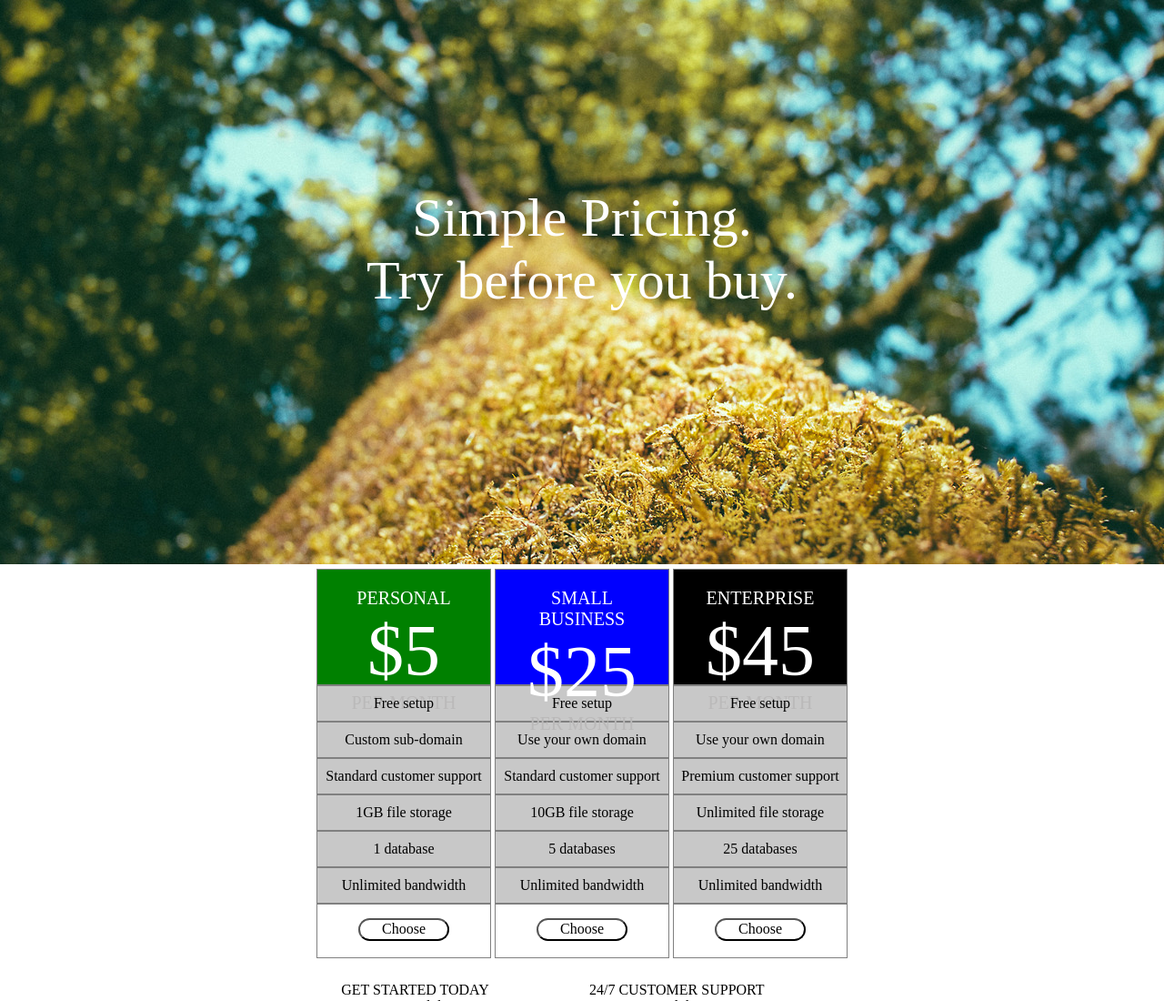
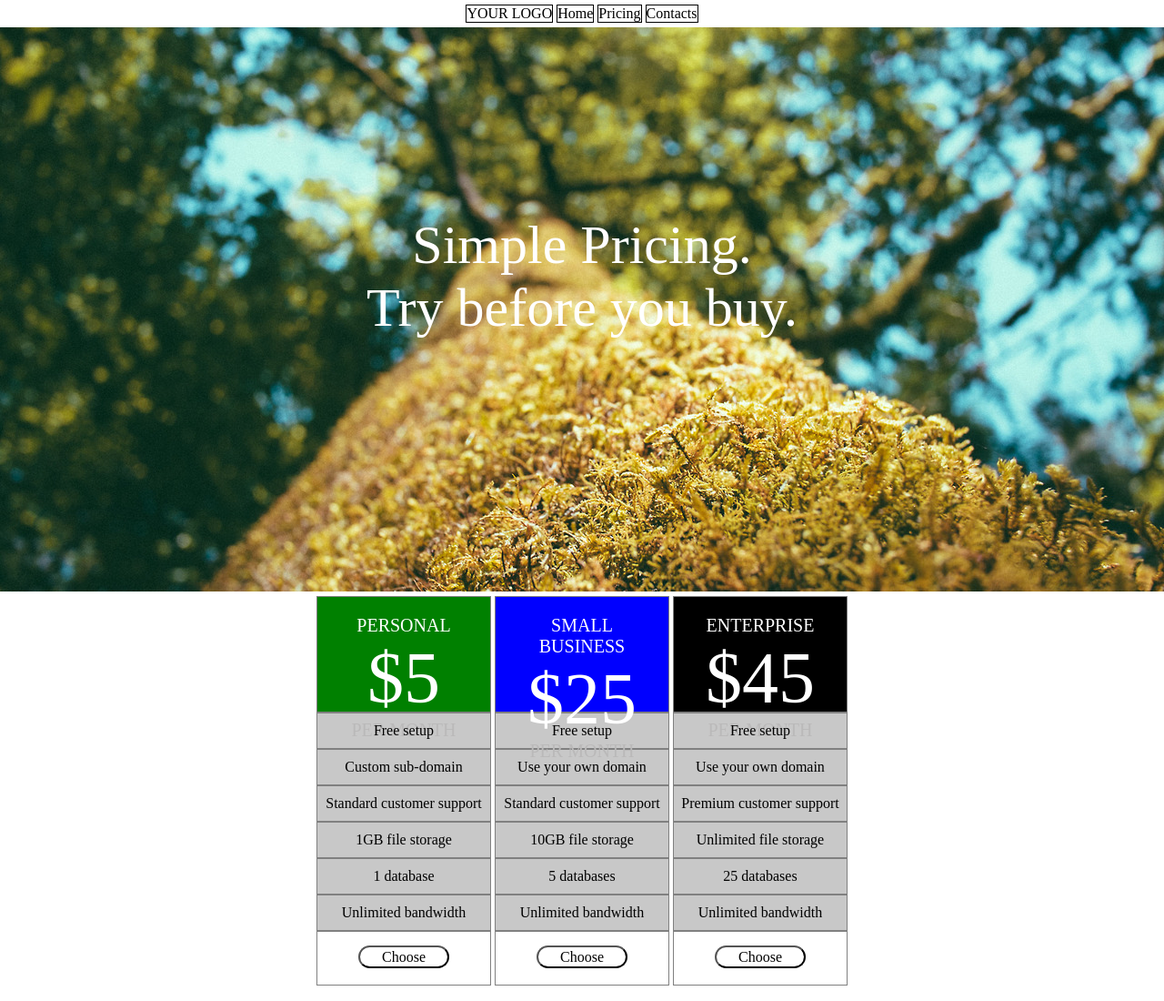
Before and after one commit to JoelBot/w1d3-recreate-mockup, a plain HTML site: page index.html in a window 1280 px wide. Shown: the top 1100 px of the page at 91% size. Drawn offline with nearby package versions, Linux system fonts and the light colour scheme.

Commit message:
additional changes for initial homework item.

```diff
--- a/css/global.css
+++ b/css/global.css
@@ -15,13 +15,21 @@ body {
 }
 
 .row {
-background-color: white;
+    background-color: white;
 }
 
 .column {
     display: inline-block;
     max-width: 960px;
     margin: 5px auto;
+}
+.colum>#menu {
+    text-align: left;
+}
+.menuitem {
+    display: inline-block;
+    border: 1px solid black;
+    text-align: left;
 }
 .box {
     /*margin-top: ;*/
--- a/index.html
+++ b/index.html
@@ -15,6 +15,22 @@
   </header>
   <main>
     <div ="grid">
+      <div class="row">
+        <div class="column" id="menu">
+          <div class="menuitem">
+            YOUR LOGO
+          </div>
+          <div class="menuitem">
+            Home
+          </div>
+          <div class="menuitem">
+            Pricing
+          </div>
+          <div class="menuitem">
+            Contacts
+          </div>
+        </div>
+      </div>
       <div class="headerimage">
         <div class="column" id="headertext">
           <!-- <img src="img/background.jpg" id="bannerimage"/> -->
```
